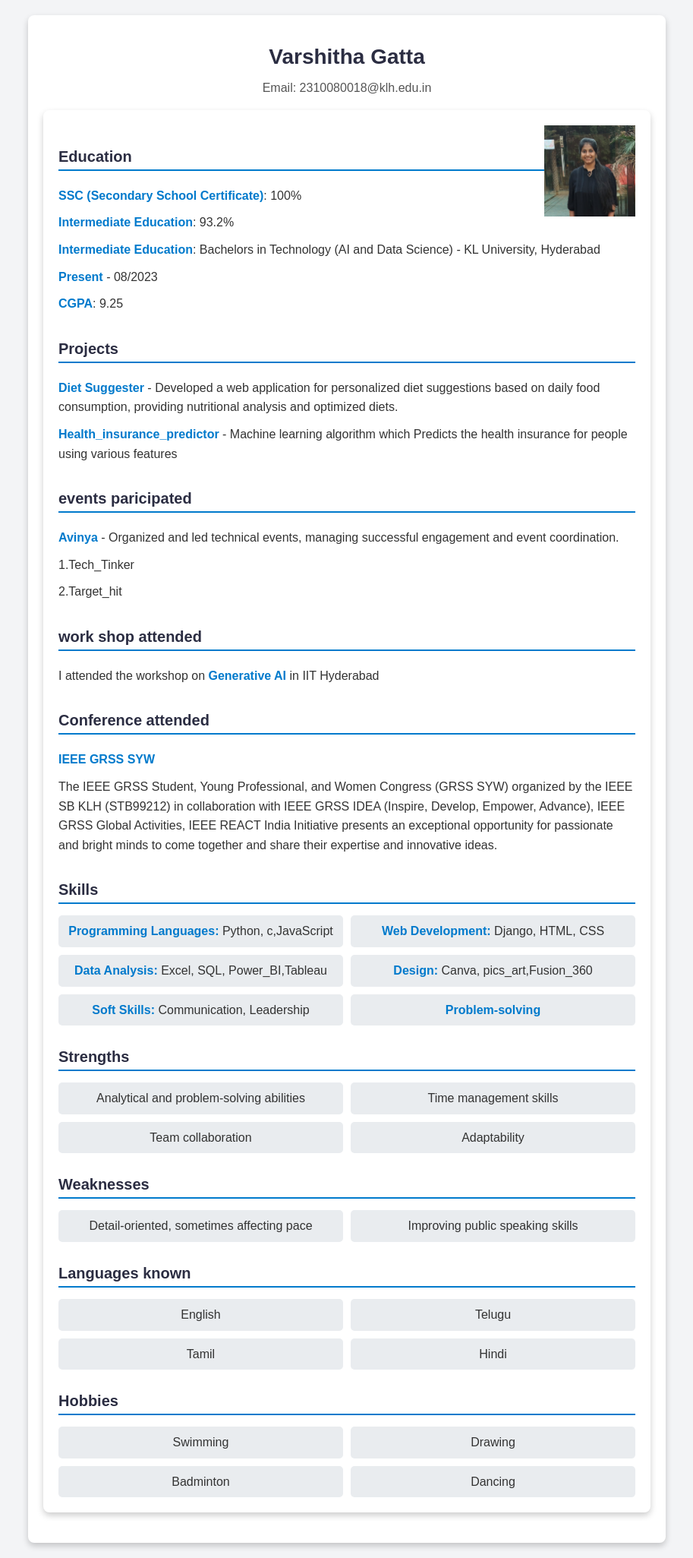
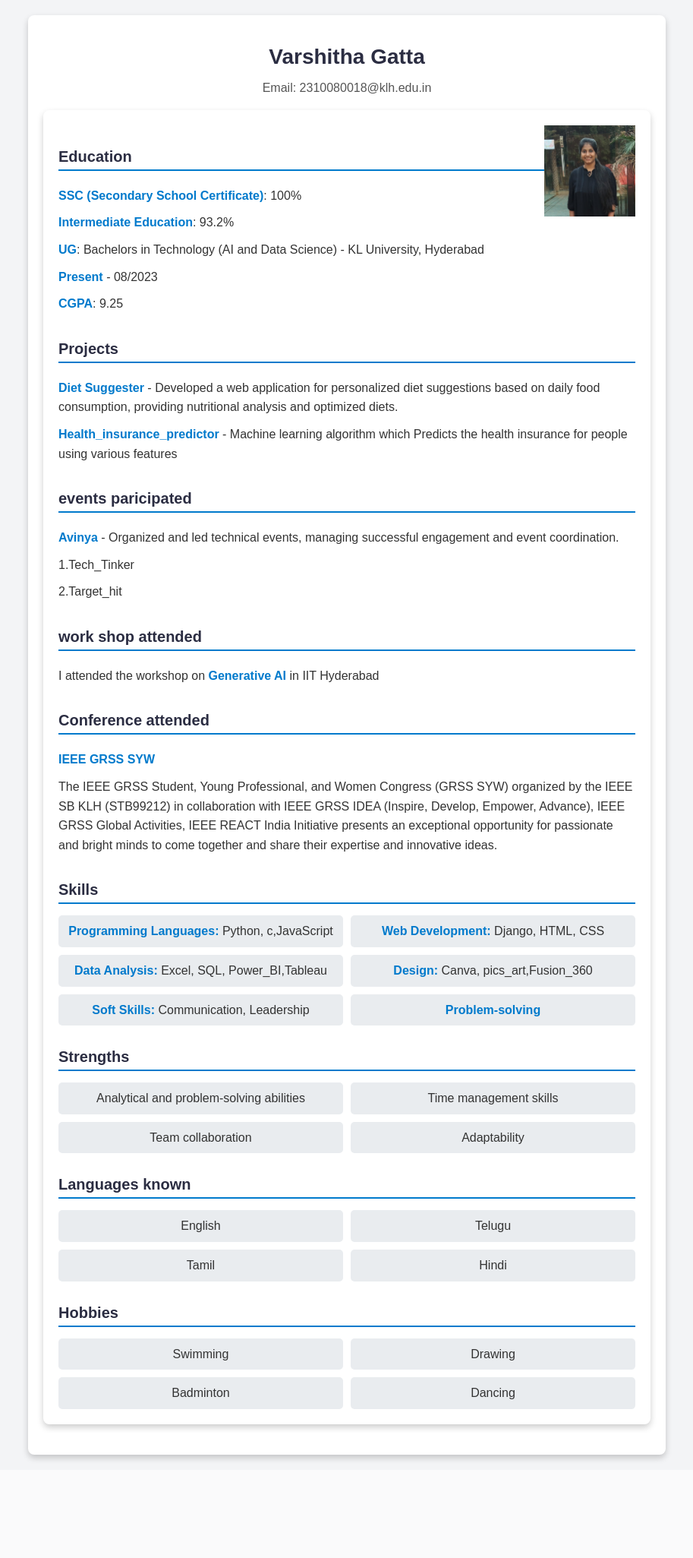
Before and after one commit to srivarshithagatta/project_18_3, a Django app: page / in a window 1280 px wide. Shown: the whole page at 76% size, without its empty margins (183-1096 px from the left). After the commit the page ends 1924 px from the top, so only its background shows below. Run offline with Django 5.2, Linux system fonts and the light colour scheme; data comes from the database, SQL or seed files in the repository.

Commit message:
fifth_commit

```diff
--- a/templates/resume.html
+++ b/templates/resume.html
@@ -183,7 +183,7 @@
                 <ul>
                     <li><strong>SSC (Secondary School Certificate)</strong>: 100%</li>
                     <li><strong>Intermediate Education</strong>: 93.2%</li>
-                    <li><strong>Intermediate Education</strong>: Bachelors in Technology (AI and Data Science) - KL University, Hyderabad</li>
+                    <li><strong>UG</strong>: Bachelors in Technology (AI and Data Science) - KL University, Hyderabad</li>
                     <li><strong>Present</strong> - 08/2023</li>
                     <li><strong>CGPA</strong>: 9.25</li>
                 </ul>
@@ -234,11 +234,6 @@
             <li>Team collaboration</li>
             <li>Adaptability</li>
         </ul>
-
-        <h2 class="section-title">Weaknesses</h2>
-        <ul class="weaknesses">
-            <li>Detail-oriented, sometimes affecting pace</li>
-            <li>Improving public speaking skills</li>
         </ul>
         <h2 class="section-title">Languages known</h2>
         <ul class="weaknesses">
```
